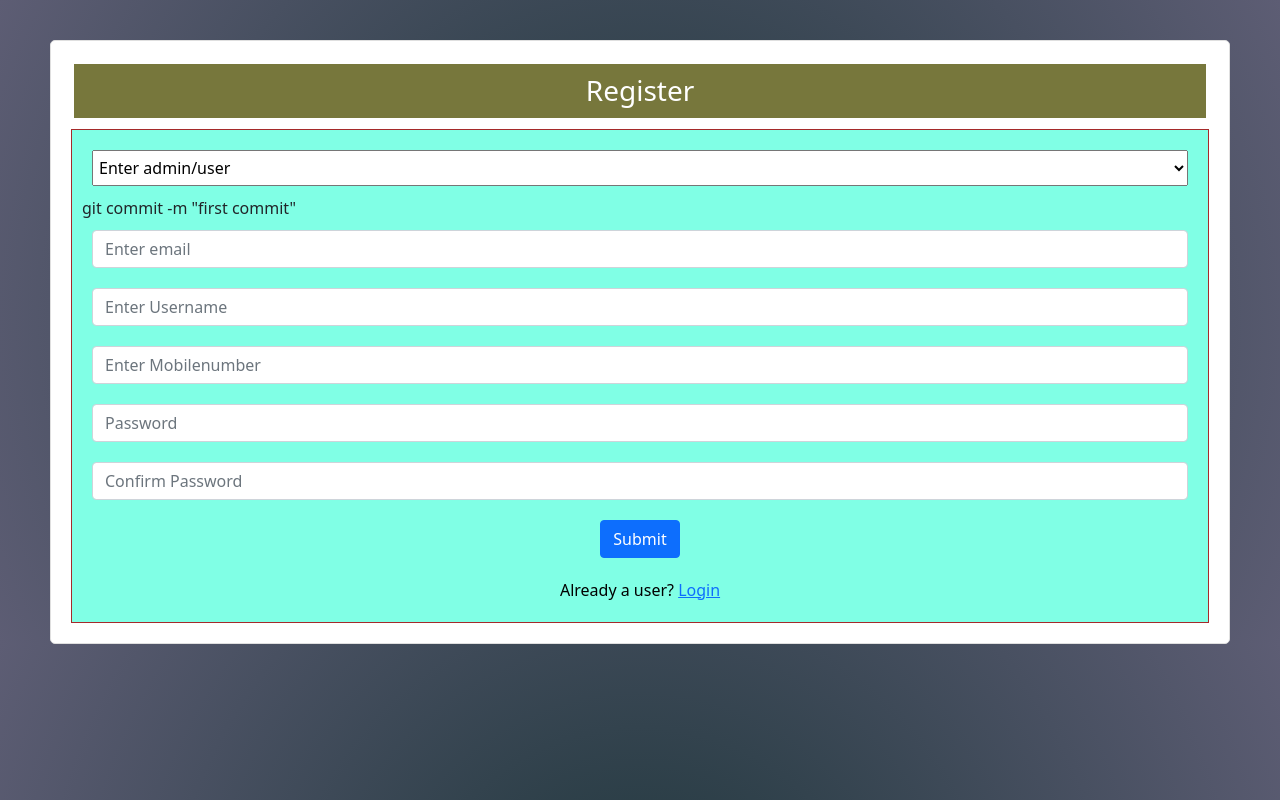
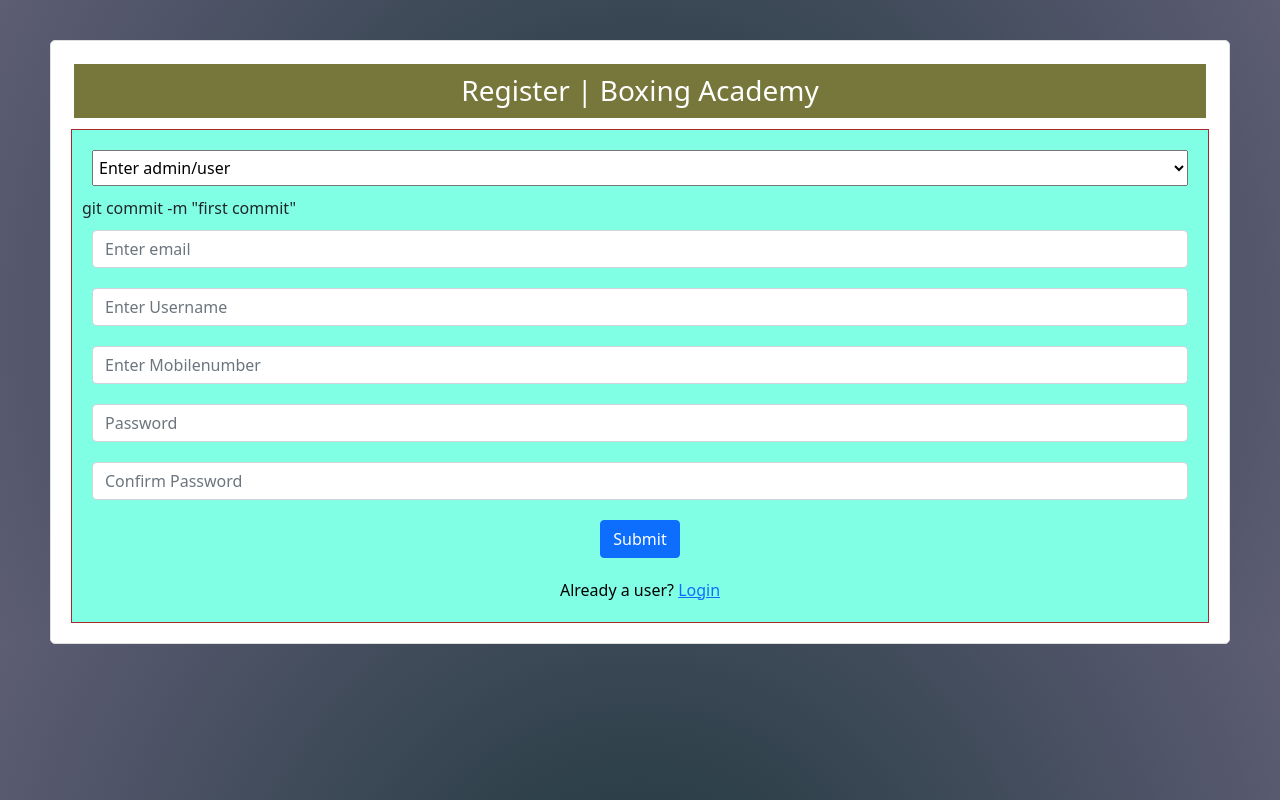
Before and after one commit to kalyansai1420/boxing_academy, a plain HTML site: page index.html in a window 1280 px wide. Drawn offline with nearby package versions, Linux system fonts and the light colour scheme.

Commit message:
index changed

```diff
--- a/index.html
+++ b/index.html
@@ -13,7 +13,7 @@
 </head>
 <body>
 	<form action="login.html">
-	<h3 class="text-white">Register</h3>
+	<h3 class="text-white">Register | Boxing Academy</h3>
 	<div class="form-item">
 	    <div class="form-group">
 	    <select id="role" required >
```
